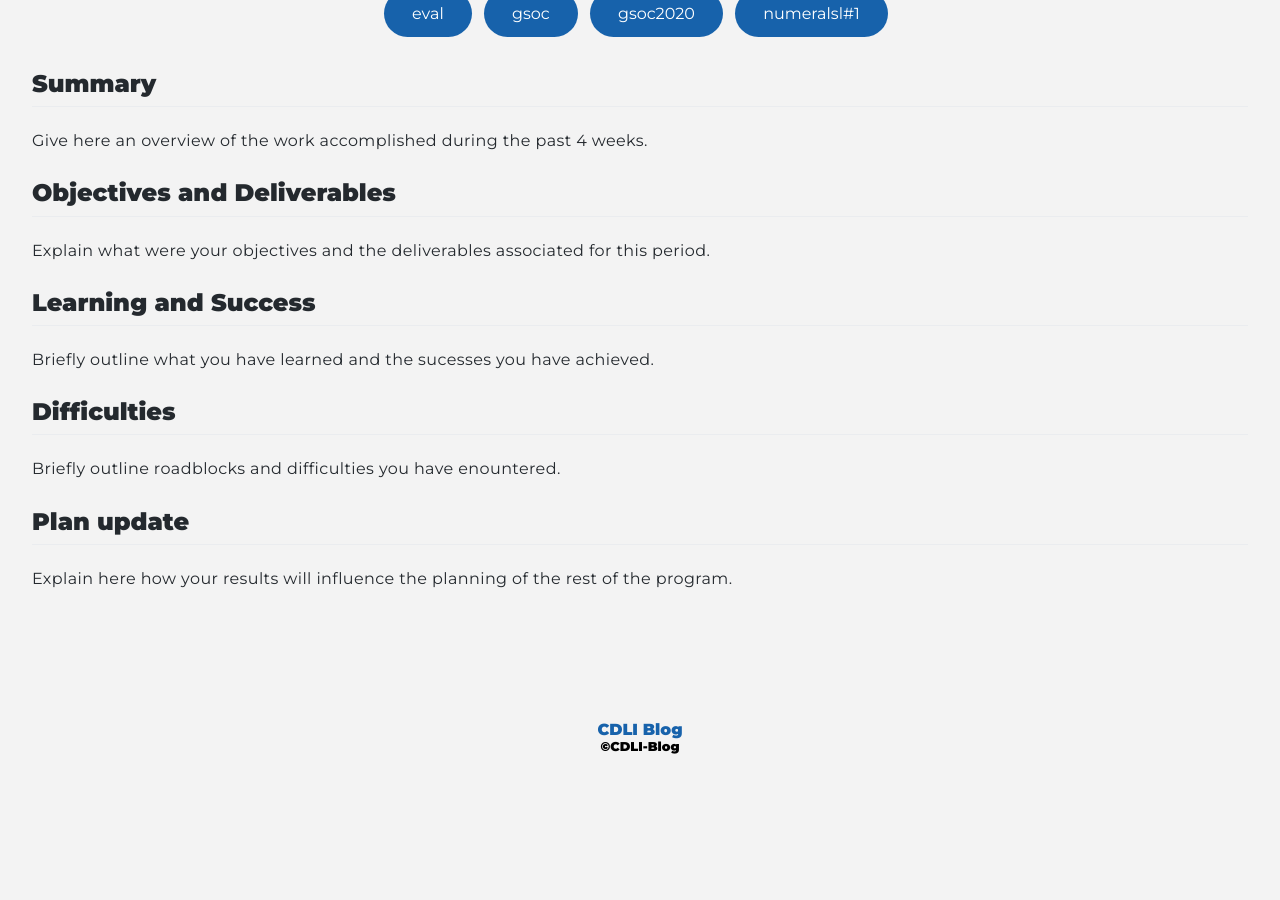
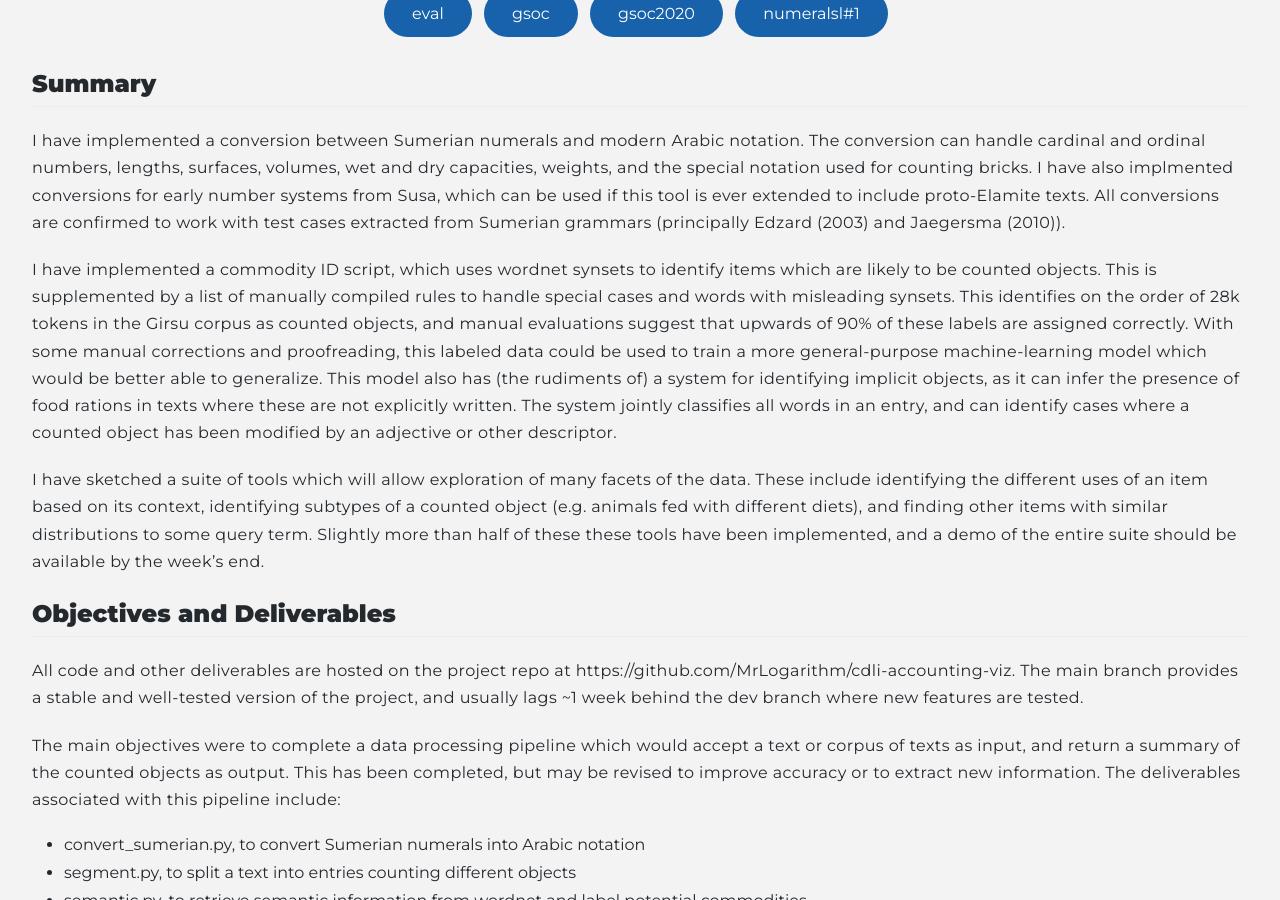
Before and after one commit to cdli-gh/blog, a Jekyll site: the page built from _blog/gsoc20/numerals/posts/05_eval1.md, in a window 1280 px wide and 900 px high, scrolled down 344 px. Built offline with Jekyll 4.4.1, drawn with Linux system fonts in a browser that asks for light colours; Markdown is read by kramdown in place of the engine named in the settings; before the commit the page ends 1130 px from its top, so only the background shows below that; some of the changed text lies outside the part shown.

Commit message:
Update numerals blog with first evaluation and weekly report.

```diff
--- a/_blog/gsoc20/numerals/posts/05_eval1.md
+++ b/_blog/gsoc20/numerals/posts/05_eval1.md
@@ -6,17 +6,34 @@
 ---
 
 ## Summary
-Give here an overview of the work accomplished during the past 4 weeks.
+I have implemented a conversion between Sumerian numerals and modern Arabic notation. The conversion can handle cardinal and ordinal numbers, lengths, surfaces, volumes, wet and dry capacities, weights, and the special notation used for counting bricks. I have also implmented conversions for early number systems from Susa, which can be used if this tool is ever extended to include proto-Elamite texts. All conversions are confirmed to work with test cases extracted from Sumerian grammars (principally Edzard (2003) and Jaegersma (2010)).
+
+I have implemented a commodity ID script, which uses wordnet synsets to identify items which are likely to be counted objects. This is supplemented by a list of manually compiled rules to handle special cases and words with misleading synsets. This identifies on the order of 28k tokens in the Girsu corpus as counted objects, and manual evaluations suggest that upwards of 90% of these labels are assigned correctly. With some manual corrections and proofreading, this labeled data could be used to train a more general-purpose machine-learning model which would be better able to generalize. This model also has (the rudiments of) a system for identifying implicit objects, as it can infer the presence of food rations in texts where these are not explicitly written. The system jointly classifies all words in an entry, and can identify cases where a counted object has been modified by an adjective or other descriptor.
+
+I have sketched a suite of tools which will allow exploration of many facets of the data. These include identifying the different uses of an item based on its context, identifying subtypes of a counted object (e.g. animals fed with different diets), and finding other items with similar distributions to some query term. Slightly more than half of these these tools have been implemented, and a demo of the entire suite should be available by the week's end.
 
 ## Objectives and Deliverables
-Explain what were your objectives and the deliverables associated for this period.
+All code and other deliverables are hosted on the project repo at https://github.com/MrLogarithm/cdli-accounting-viz. The main branch provides a stable and well-tested version of the project, and usually lags ~1 week behind the dev branch where new features are tested.
+
+The main objectives were to complete a data processing pipeline which would accept a text or corpus of texts as input, and return a summary of the counted objects as output. This has been completed, but may be revised to improve accuracy or to extract new information. The deliverables associated with this pipeline include:
+- convert\_sumerian.py, to convert Sumerian numerals into Arabic notation
+- segment.py, to split a text into entries counting different objects
+- semantic.py, to retrieve semantic information from wordnet and label potential commodities
+- commodify.py, to produce the final labeling of commodities using information from the semantic module and other features such as position in the sentence
+
+The final deliverable for this evaluation period is a flask API prividing access to these scripts (app.py in the repository). An old but stable version of this API is hosted at https://cdli-numerals.herokuapp.com/docs. The API is being heavily expanded in order to implement the visualizations, so the most recent version is not yet stable enough to host. It can be found in the dev branch if needed.
+
+## Learning and Success
+I have learned how to use flask to develop webservices in python, and have a much more robust understanding of webservices and APIs in general. I've also learned to use docker and related utilities, first for deploying applications on heroku, and later as preparation for adding this project to the CDLI framework.
+
+I have also become much more comfortable with the data from Girsu, and feel better able to read these texts and understand how to extract information from them. The challenges of working with these texts are very different from those associated with a corpus such as proto-Elamite, where transcriptions are all very strictly standardised and alternate spellings are clearly labeled in the data itself.
+
+## Difficulties
+The data from Girsu has many variant spellings and tokenizations which make it difficult to work with. I have had to extract a dictionary of word-level translations from the ePSD, since such a dictionary does not seem to exist anywhere else, and I have had to emend this dictionary with alternate sign names and variant spellings found in the Girsu data. Word-sense disambiguation is another tool I have become accustomed to while working with modern languages, and have missed while working with Sumerian. I see now that the toolset available for working with Sumerian could be greatly expanded.
+
+The lack of training data for the tasks I seek to complete has meant that most of my work has to be rule-based; however, now that I am producing labeled data this may not be an issue moving forward.
 
 
-## Learning and Success
-Briefly outline what you have learned and the sucesses you have achieved.
-
-## Difficulties
-Briefly outline roadblocks and difficulties you have enountered.
 
 ## Plan update
-Explain here how your results will influence the planning of the rest of the program.
+I believe it is important to get an interactive demo online as soon as possible, in order to get feedback from users. To this end I have decided to postpone the search/filtering tools by a least a week. I also think it would be nice to move the project from heroku to the CDLI framework sooner rather than later. This move was scheduled for the last week of the project, but I am tempted to move it forward to the second evaluation period. Overall, I am ahead of schedule, and I expect to have an extra week to add extra functionality or improve the deliverables from this evaluation period.
```
Also changed, not shown: _blog/gsoc20/numerals/posts/06_week5.md (+3 -12 lines).
